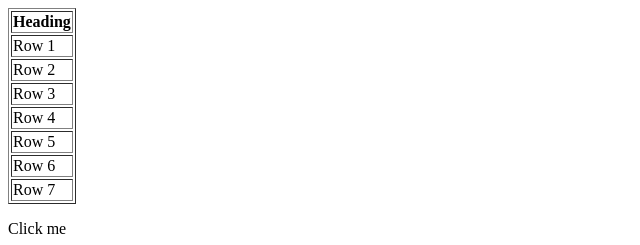
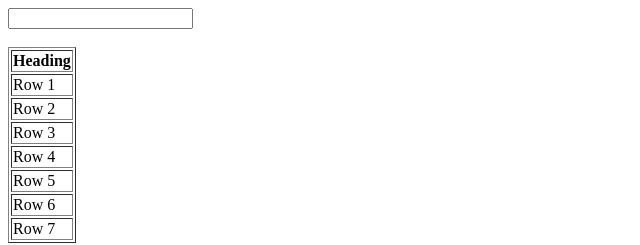
Before and after one commit to anmolrajaroraa/java-track-dec, a plain HTML site: page part36/index.html in a window 1280 px wide. Shown: the top 245 px of the page, without its empty margins (0-640 px from the left). Drawn offline with nearby package versions, Linux system fonts and the light colour scheme.

Commit message:
Update index.html

```diff
--- a/part36/index.html
+++ b/part36/index.html
@@ -13,6 +13,9 @@
      <script src="jquery_demo.js"></script>
 </head>
 <body>
+    <input type="text">
+    <br>
+    <br>
    <table border="1px">
       <tr>
           <th>Heading</th>
```
